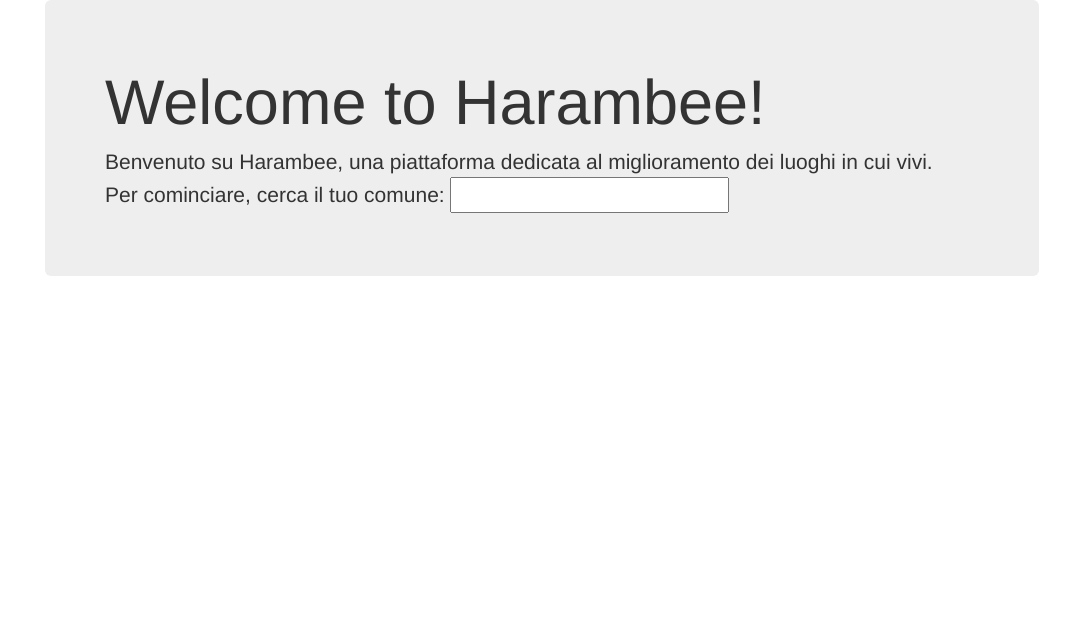
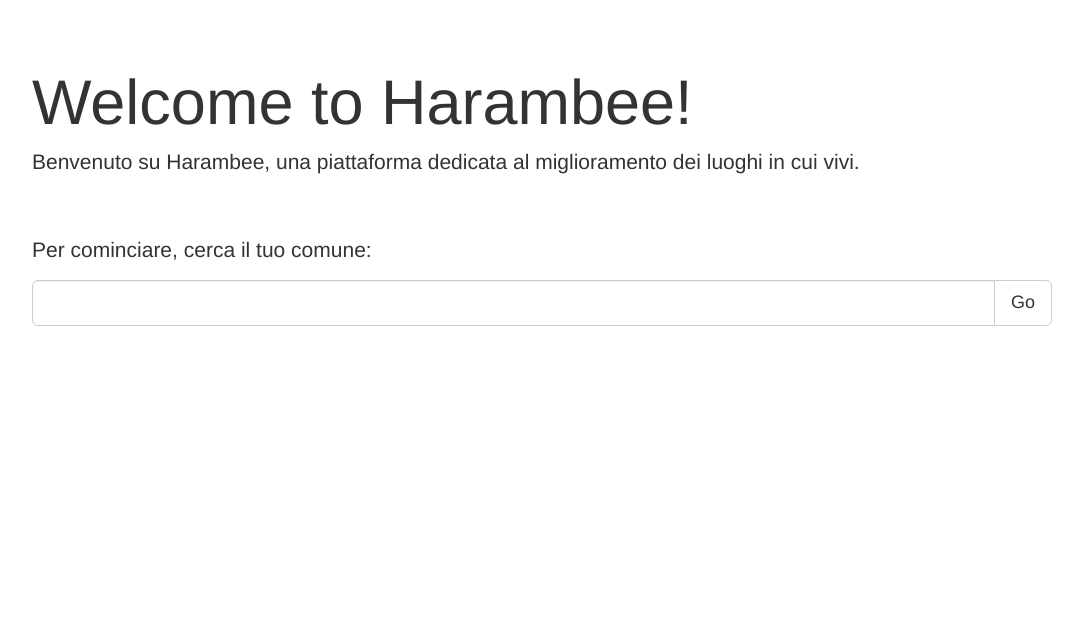
Before and after one commit to LeartS/harambee, a Flask app: page / in a window 1280 px wide. Shown: the top 644 px of the page, without its empty margins (98-1181 px from the left). Run offline with Flask 2, Linux system fonts and the light colour scheme; some libraries are stand-ins or nearby versions.

Commit message:
Index page mockup, typeahead, css fixes.

```diff
--- a/harambee/static/css/style.css
+++ b/harambee/static/css/style.css
@@ -1,5 +1,10 @@
 @import url("bootstrap.css");
 /* @import url("bootstrap-theme.css"); */
+/*
+  Make twitter typeahead and bootstrap input-group/form-control work toghether.
+  See: https://github.com/twitter/typeahead.js/issues/378
+*/
+@import url("typeahead.css");
 
 html {
     position: relative;
@@ -56,7 +61,6 @@ h2.bug-title > .badge + .badge {
   margin-right: 5px;
 }
 
-#container {
-    width: 80%;
-    min-width: 400px;
+div.jumbotron {
+    background: none;
 }
--- /dev/null
+++ b/harambee/static/css/typeahead.css
@@ -0,0 +1,189 @@
+/*
+ * typehead.js-bootstrap3.less
+ * @version 0.2.3
+ * https://github.com/hyspace/typeahead.js-bootstrap3.less
+ *
+ * Licensed under the MIT license:
+ * http://www.opensource.org/licenses/MIT
+ */
+.has-warning .twitter-typeahead .tt-input,
+.has-warning .twitter-typeahead .tt-hint {
+  border-color: #8a6d3b;
+  -webkit-box-shadow: inset 0 1px 1px rgba(0, 0, 0, 0.075);
+  box-shadow: inset 0 1px 1px rgba(0, 0, 0, 0.075);
+}
+.has-warning .twitter-typeahead .tt-input:focus,
+.has-warning .twitter-typeahead .tt-hint:focus {
+  border-color: #66512c;
+  -webkit-box-shadow: inset 0 1px 1px rgba(0, 0, 0, 0.075), 0 0 6px #c0a16b;
+  box-shadow: inset 0 1px 1px rgba(0, 0, 0, 0.075), 0 0 6px #c0a16b;
+}
+.has-error .twitter-typeahead .tt-input,
+.has-error .twitter-typeahead .tt-hint {
+  border-color: #a94442;
+  -webkit-box-shadow: inset 0 1px 1px rgba(0, 0, 0, 0.075);
+  box-shadow: inset 0 1px 1px rgba(0, 0, 0, 0.075);
+}
+.has-error .twitter-typeahead .tt-input:focus,
+.has-error .twitter-typeahead .tt-hint:focus {
+  border-color: #843534;
+  -webkit-box-shadow: inset 0 1px 1px rgba(0, 0, 0, 0.075), 0 0 6px #ce8483;
+  box-shadow: inset 0 1px 1px rgba(0, 0, 0, 0.075), 0 0 6px #ce8483;
+}
+.has-success .twitter-typeahead .tt-input,
+.has-success .twitter-typeahead .tt-hint {
+  border-color: #3c763d;
+  -webkit-box-shadow: inset 0 1px 1px rgba(0, 0, 0, 0.075);
+  box-shadow: inset 0 1px 1px rgba(0, 0, 0, 0.075);
+}
+.has-success .twitter-typeahead .tt-input:focus,
+.has-success .twitter-typeahead .tt-hint:focus {
+  border-color: #2b542c;
+  -webkit-box-shadow: inset 0 1px 1px rgba(0, 0, 0, 0.075), 0 0 6px #67b168;
+  box-shadow: inset 0 1px 1px rgba(0, 0, 0, 0.075), 0 0 6px #67b168;
+}
+.input-group .twitter-typeahead:first-child .tt-input,
+.input-group .twitter-typeahead:first-child .tt-hint {
+  border-bottom-left-radius: 4px;
+  border-top-left-radius: 4px;
+}
+.input-group .twitter-typeahead:last-child .tt-input,
+.input-group .twitter-typeahead:last-child .tt-hint {
+  border-bottom-right-radius: 4px;
+  border-top-right-radius: 4px;
+}
+.input-group.input-group-sm .twitter-typeahead .tt-input,
+.input-group.input-group-sm .twitter-typeahead .tt-hint {
+  height: 30px;
+  padding: 5px 10px;
+  font-size: 12px;
+  line-height: 1.5;
+  border-radius: 3px;
+}
+select.input-group.input-group-sm .twitter-typeahead .tt-input,
+select.input-group.input-group-sm .twitter-typeahead .tt-hint {
+  height: 30px;
+  line-height: 30px;
+}
+textarea.input-group.input-group-sm .twitter-typeahead .tt-input,
+textarea.input-group.input-group-sm .twitter-typeahead .tt-hint,
+select[multiple].input-group.input-group-sm .twitter-typeahead .tt-input,
+select[multiple].input-group.input-group-sm .twitter-typeahead .tt-hint {
+  height: auto;
+}
+.input-group.input-group-sm .twitter-typeahead:not(:first-child):not(:last-child) .tt-input,
+.input-group.input-group-sm .twitter-typeahead:not(:first-child):not(:last-child) .tt-hint {
+  border-radius: 0;
+}
+.input-group.input-group-sm .twitter-typeahead:first-child .tt-input,
+.input-group.input-group-sm .twitter-typeahead:first-child .tt-hint {
+  border-bottom-left-radius: 3px;
+  border-top-left-radius: 3px;
+  border-bottom-right-radius: 0;
+  border-top-right-radius: 0;
+}
+.input-group.input-group-sm .twitter-typeahead:last-child .tt-input,
+.input-group.input-group-sm .twitter-typeahead:last-child .tt-hint {
+  border-bottom-left-radius: 0;
+  border-top-left-radius: 0;
+  border-bottom-right-radius: 3px;
+  border-top-right-radius: 3px;
+}
+.input-group.input-group-lg .twitter-typeahead .tt-input,
+.input-group.input-group-lg .twitter-typeahead .tt-hint {
+  height: 46px;
+  padding: 10px 16px;
+  font-size: 18px;
+  line-height: 1.33;
+  border-radius: 6px;
+}
+select.input-group.input-group-lg .twitter-typeahead .tt-input,
+select.input-group.input-group-lg .twitter-typeahead .tt-hint {
+  height: 46px;
+  line-height: 46px;
+}
+textarea.input-group.input-group-lg .twitter-typeahead .tt-input,
+textarea.input-group.input-group-lg .twitter-typeahead .tt-hint,
+select[multiple].input-group.input-group-lg .twitter-typeahead .tt-input,
+select[multiple].input-group.input-group-lg .twitter-typeahead .tt-hint {
+  height: auto;
+}
+.input-group.input-group-lg .twitter-typeahead:not(:first-child):not(:last-child) .tt-input,
+.input-group.input-group-lg .twitter-typeahead:not(:first-child):not(:last-child) .tt-hint {
+  border-radius: 0;
+}
+.input-group.input-group-lg .twitter-typeahead:first-child .tt-input,
+.input-group.input-group-lg .twitter-typeahead:first-child .tt-hint {
+  border-bottom-left-radius: 6px;
+  border-top-left-radius: 6px;
+  border-bottom-right-radius: 0;
+  border-top-right-radius: 0;
+}
+.input-group.input-group-lg .twitter-typeahead:last-child .tt-input,
+.input-group.input-group-lg .twitter-typeahead:last-child .tt-hint {
+  border-bottom-left-radius: 0;
+  border-top-left-radius: 0;
+  border-bottom-right-radius: 6px;
+  border-top-right-radius: 6px;
+}
+.twitter-typeahead {
+  width: 100%;
+}
+.input-group .twitter-typeahead {
+  display: table-cell !important;
+  float: left;
+}
+.twitter-typeahead .tt-hint {
+  color: #999999;
+}
+.twitter-typeahead .tt-input {
+  z-index: 2;
+}
+.twitter-typeahead .tt-input[disabled],
+.twitter-typeahead .tt-input[readonly],
+fieldset[disabled] .twitter-typeahead .tt-input {
+  cursor: not-allowed;
+  background-color: #eeeeee !important;
+}
+.tt-dropdown-menu {
+  position: absolute;
+  top: 100%;
+  left: 0;
+  z-index: 1000;
+  min-width: 160px;
+  width: 100%;
+  padding: 5px 0;
+  margin: 2px 0 0;
+  list-style: none;
+  font-size: 14px;
+  background-color: #ffffff;
+  border: 1px solid #cccccc;
+  border: 1px solid rgba(0, 0, 0, 0.15);
+  border-radius: 4px;
+  -webkit-box-shadow: 0 6px 12px rgba(0, 0, 0, 0.175);
+  box-shadow: 0 6px 12px rgba(0, 0, 0, 0.175);
+  background-clip: padding-box;
+  *border-right-width: 2px;
+  *border-bottom-width: 2px;
+}
+.tt-dropdown-menu .tt-suggestion {
+  display: block;
+  padding: 3px 20px;
+  clear: both;
+  font-weight: normal;
+  line-height: 1.42857143;
+  color: #333333;
+  white-space: nowrap;
+}
+.tt-dropdown-menu .tt-suggestion.tt-cursor {
+  text-decoration: none;
+  outline: 0;
+  background-color: #f5f5f5;
+  color: #262626;
+}
+.tt-dropdown-menu .tt-suggestion.tt-cursor a {
+  color: #262626;
+}
+.tt-dropdown-menu .tt-suggestion p {
+  margin: 0;
+}
--- a/harambee/templates/index.html
+++ b/harambee/templates/index.html
@@ -4,29 +4,41 @@
 <div class="jumbotron">
   <h1>Welcome to Harambee!</h1>
   <p>
-    Benvenuto su Harambee, una piattaforma dedicata al miglioramento dei luoghi in cui vivi.<br>
-    Per cominciare, cerca il tuo comune:
-    <input id="city" class="typeahead">
+    Benvenuto su Harambee, una piattaforma dedicata al miglioramento dei luoghi in cui vivi.
+  </p>
+  <br><br>
+  <p>Per cominciare, cerca il tuo comune:</p>
+  <div class="row">
+    <div class="col-md-12">
+      <div class="input-group input-group-lg">
+        <input id="city" class="typeahead input-large form-control" type="search">
+        <span class="input-group-btn">
+          <button class="btn btn-default" type="button">Go</button>
+        </span>
+      </div>
+    </div>
+  </div>
   <script>
     window.onload = function() {
-          var citynames = ['Arsago', 'Casorate', 'Somma Lombardo'];
-          /*var cities = new Bloodhound({
+        var citynames = ['Arsago', 'Arezzo', 'Casorate', 'Somma Lombardo'];
+        var cities = new Bloodhound({
             datumTokenizer: Bloodhound.tokenizers.obj.whitespace('value'),
             queryTokenizer: Bloodhound.tokenizers.whitespace,
             local: $.map(citynames, function(state) { return {value: state}; })
         });
-          cities.initialize();*/
-          $('#city').typeahead();
-          /*{
+        cities.initialize();
+        $('#city').typeahead({
             hint: true,
-              highlight: true,
-          } {
-              name: 'Boh',
+        }, {
+            name: 'cities',
             displayKey: 'value',
-              source: cities.ttAdapter()
-          });*/
+            source: cities.ttAdapter(),
+            templates: {
+                suggestion: function(data) { return data.value + ' -- 25 segnalazioni'; }
+            }
+        });
+        $('.tt-hint').addClass('form-control');
     }
   </script>
-  </p>
 </div>
 {% endblock %}
--- a/harambee/templates/layout.html
+++ b/harambee/templates/layout.html
@@ -4,7 +4,7 @@
     <link rel="stylesheet" type="text/css" href="{{ url_for('static', filename='css/style.css') }}">
   </head>
   <body>
-    <div id="container" class="container">
+    <div class="container">
       {% with messages = get_flashed_messages(with_categories=True) %}
         {% if messages %}
           <div id="notices">
@@ -25,6 +25,6 @@
     <!-- <script src="//ajax.googleapis.com/ajax/libs/jquery/1.11.1/jquery.min.js"></script> -->
     <script src="{{ url_for('static', filename='js/jquery.min.js') }}"></script>
     <script src="{{ url_for('static', filename='js/bootstrap.min.js') }}"></script>
-    <!-- <script src="{{ url_for('static', filename='js/typeahead.bundle.min.js') }}"></script> -->
+    <script src="{{ url_for('static', filename='js/typeahead.bundle.min.js') }}"></script>
   </body>
 </html>
```
Lines whose indentation alone changed are shown as unchanged.
